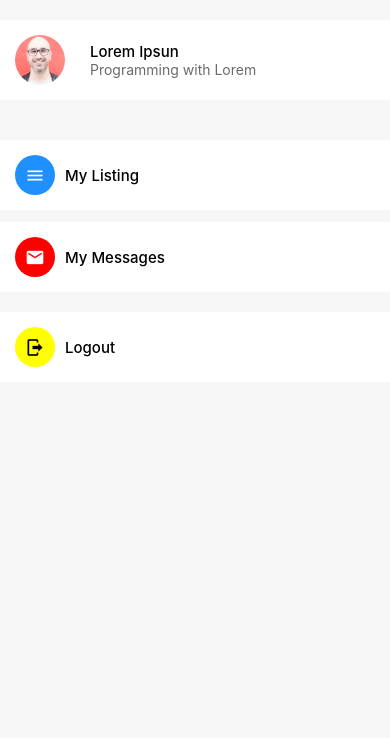
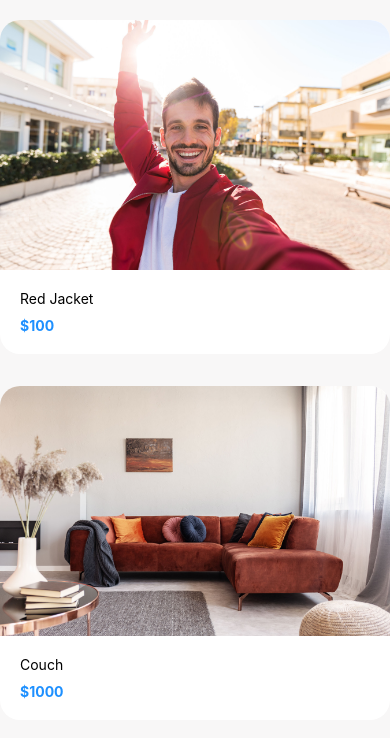
Before and after one commit to kid-us/HelloApp, a React Native app: screen / in a window 390 px wide. Shown: the top 738 px of the page. Built offline with nearby package versions, Linux system fonts and the light colour scheme.

Commit message:
Listing Screen

```diff
--- a/App.js
+++ b/App.js
@@ -16,11 +16,12 @@
 import Screen from "./app/components/Screen";
 import ListItem from "./app/components/ListItem";
 import AccountScreen from "./app/screens/AccountScreen";
+import ListingScreen from "./app/components/ListingScreen";
 
 export default function App() {
   return (
     <GestureHandlerRootView style={{ flex: 1 }}>
-      <AccountScreen />
+      <ListingScreen />
     </GestureHandlerRootView>
   );
 }
--- /dev/null
+++ b/app/components/ListingScreen.js
@@ -0,0 +1,49 @@
+import React from "react";
+import Screen from "./Screen";
+import { FlatList, StyleSheet } from "react-native";
+import ListItemSeparator from "./ListItemSeparator";
+import Card from "./Card";
+import colors from "../config/colors";
+
+const listing = [
+  {
+    id: 1,
+    title: "Red Jacket",
+    price: 100,
+    image: require("../assets/jacket.jpg"),
+  },
+  {
+    id: 2,
+    title: "Couch",
+    price: 1000,
+    image: require("../assets/couch.jpg"),
+  },
+];
+
+function ListingScreen(props) {
+  return (
+    <Screen style={styles.screen}>
+      <FlatList
+        data={listing}
+        keyExtractor={(listing) => listing.id.toString()}
+        ItemSeparatorComponent={ListItemSeparator}
+        renderItem={({ item }) => (
+          <Card
+            image={item.image}
+            title={item.title}
+            subTitle={"$" + item.price}
+          />
+        )}
+      />
+    </Screen>
+  );
+}
+
+const styles = StyleSheet.create({
+  screen: {
+    padding: 20,
+    backgroundColor: colors.light,
+  },
+});
+
+export default ListingScreen;
--- a/app/components/Screen.js
+++ b/app/components/Screen.js
@@ -9,7 +9,7 @@
 
 const styles = StyleSheet.create({
   container: {
-    paddingTop: Constants.statusBarHeight,
+    paddingTop: Constants.statusBarHeight + 20,
     flex: 1,
   },
 });
```
Also changed, not shown: app/assets/couch.jpg (added).
